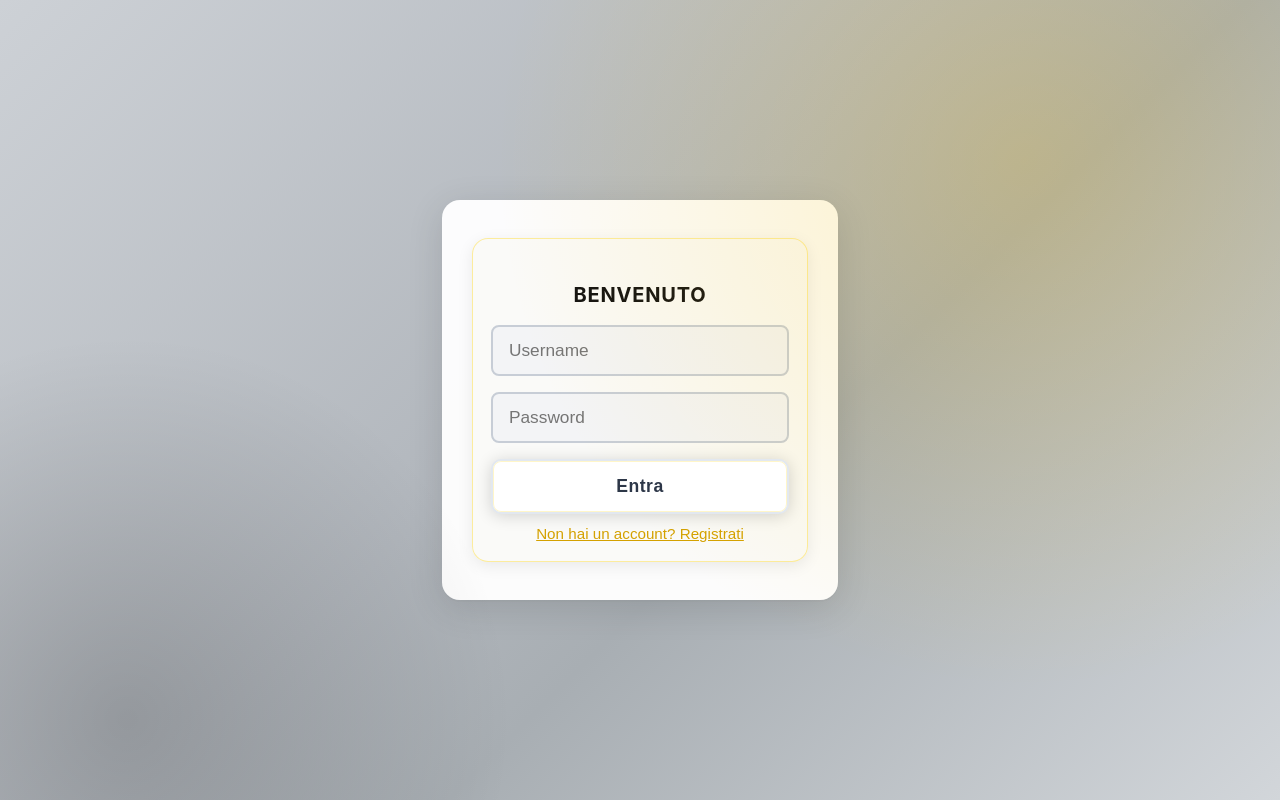
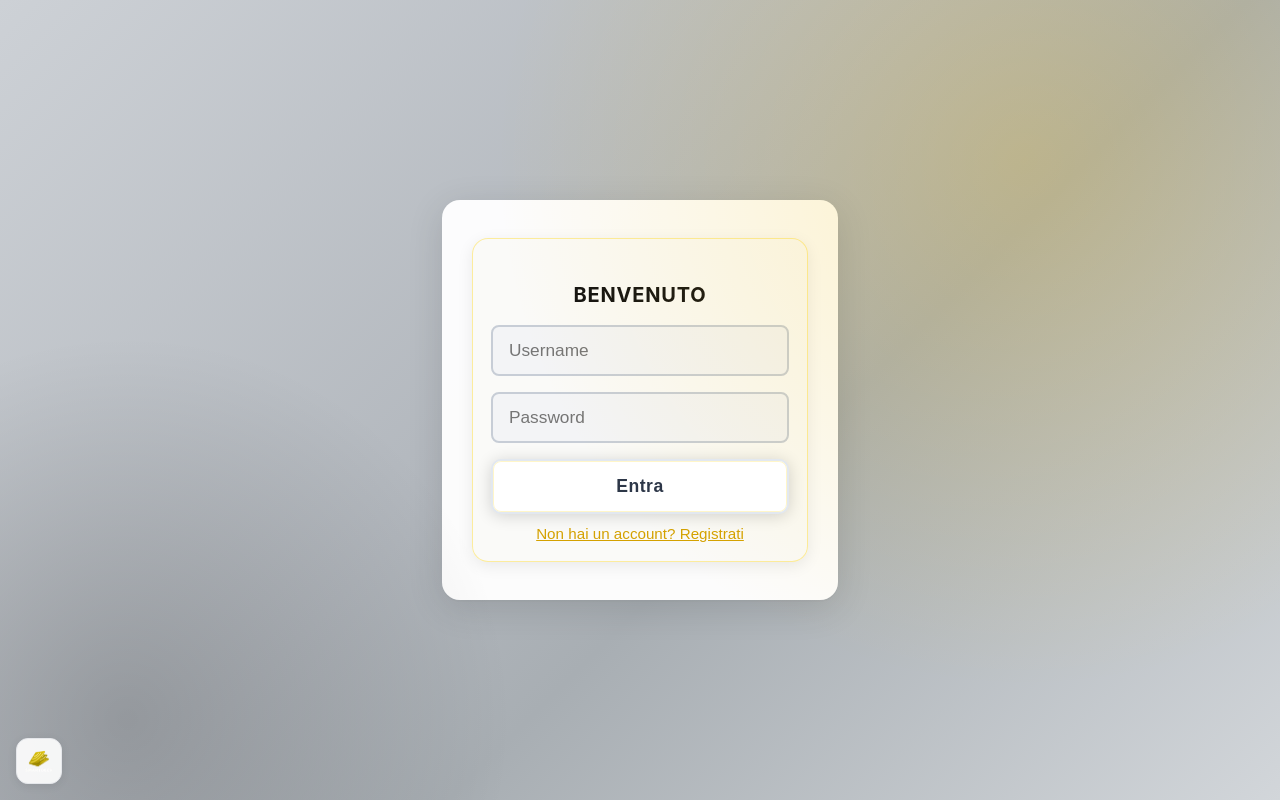
Before and after one commit to AleDet01/smartdeck, a React (Create React App) app in the folder frontend/: page /#/ in a window 1280 px wide. Built offline with nearby package versions, Linux system fonts and the light colour scheme; no server answers.

Commit message:
fix logo

```diff
--- a/frontend/src/App.jsx
+++ b/frontend/src/App.jsx
@@ -8,6 +8,7 @@ import CreateTestPage from './pages/CreateTestPage';
 import PreTestPage from './pages/PreTestPage';
 import TestPage from './pages/TestPage';
 import LogoutButton from './components/LogoutButton';
+import LogoBadge from './components/LogoBadge';
 import API_HOST from './utils/apiHost';
 
 function RequireAuth({ children }) {
@@ -46,6 +47,7 @@ export default function App() {
         <Route path="*" element={<Navigate to="/" />} />
       </Routes>
       <LogoutButton />
+      <LogoBadge />
     </HashRouter>
   );
 }
--- /dev/null
+++ b/frontend/src/components/LogoBadge.jsx
@@ -0,0 +1,14 @@
+import React from 'react';
+import { useLocation } from 'react-router-dom';
+import '../css/LogoBadge.css';
+
+export default function LogoBadge() {
+  // Always show, including on login; keep API in case of future hide rules
+  const location = useLocation(); // eslint-disable-line no-unused-vars
+  const src = (process.env.PUBLIC_URL || '') + '/logo.png';
+  return (
+    <div className="logo-badge" aria-hidden="true">
+      <img src={src} alt="" className="logo-badge-img" />
+    </div>
+  );
+}
--- /dev/null
+++ b/frontend/src/css/LogoBadge.css
@@ -0,0 +1,21 @@
+.logo-badge{
+  position: fixed;
+  left: 16px;
+  bottom: 16px;
+  z-index: 2000;
+  width: 44px;
+  height: 44px;
+  border-radius: 12px;
+  background: rgba(255,255,255,0.9);
+  border: 1px solid #e5e7eb;
+  box-shadow: 0 2px 10px rgba(0,0,0,0.08);
+  display: flex;
+  align-items: center;
+  justify-content: center;
+}
+.logo-badge-img{
+  max-width: 28px;
+  max-height: 28px;
+  object-fit: contain;
+  display: block;
+}
```
Also changed, not shown: frontend/public/logo.png (added), 1 other file (tests, documents, lock files or other folders).
